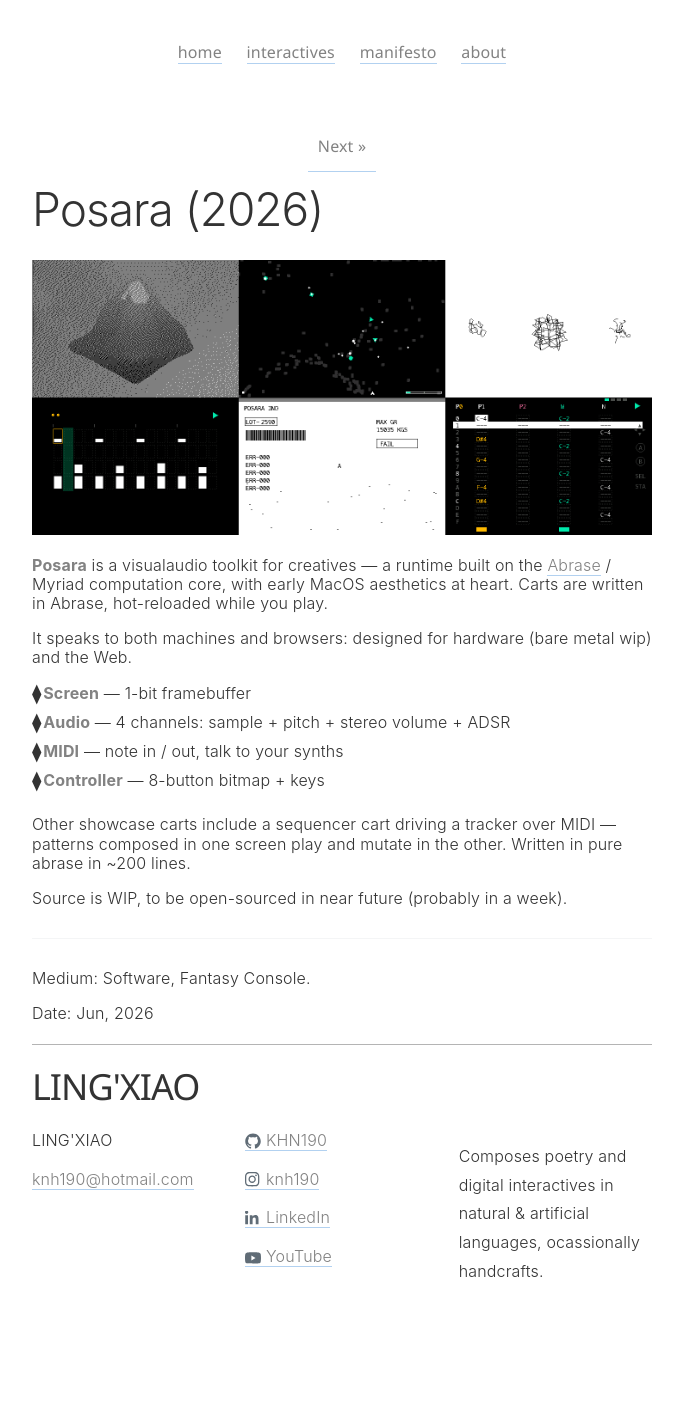
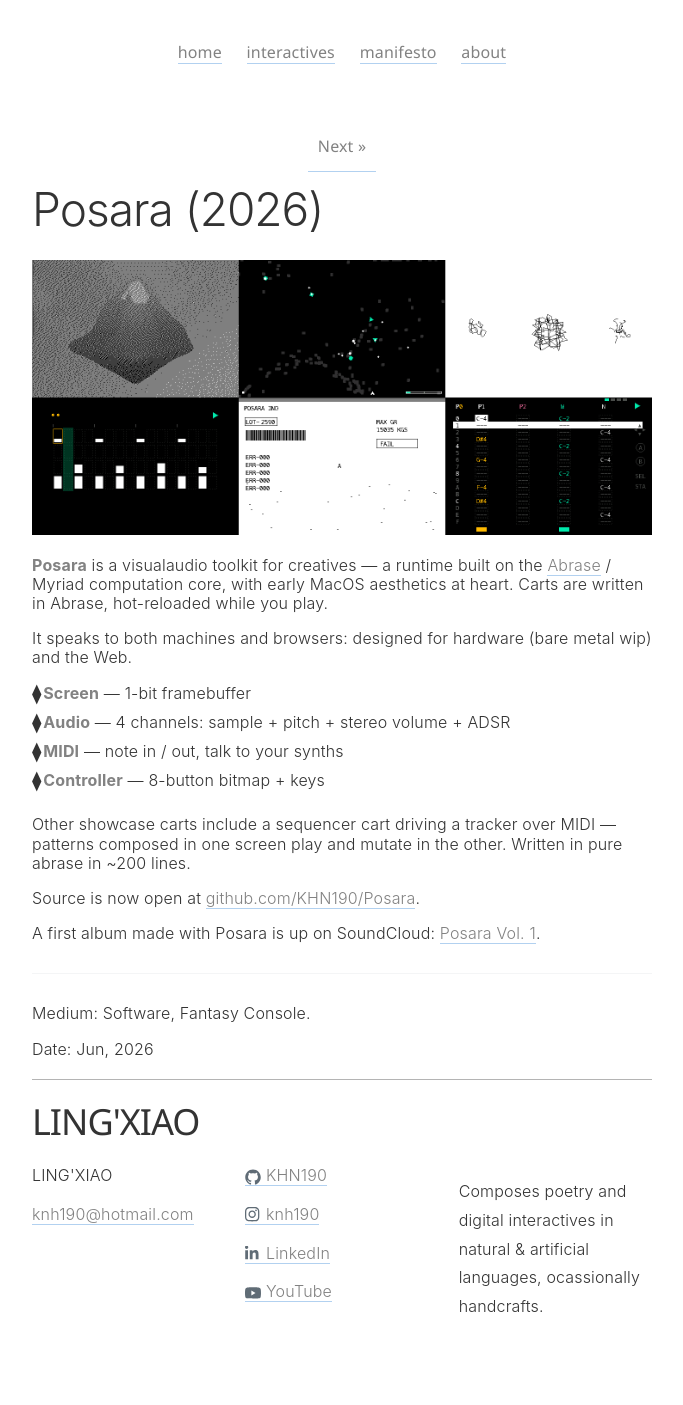
Before and after one commit to KHN190/khn190.github.io, a Jekyll site: the page built from _posts/2026-06-06-posara.md, in a window 1280 px wide. Shown: the whole page, without its empty margins (298-981 px from the left). Built offline with Jekyll 4.4.1, drawn with Linux system fonts in a browser that asks for light colours; before the commit the page ends 1370 px from its top, so only the background shows below that.

Commit message:
Posara: open source + SoundCloud album

```diff
--- a/_posts/2026-06-06-posara.md
+++ b/_posts/2026-06-06-posara.md
@@ -19,7 +19,9 @@
 
 Other showcase carts include a sequencer cart driving a tracker over MIDI — patterns composed in one screen play and mutate in the other. Written in pure abrase in ~200 lines.
 
-Source is WIP, to be open-sourced in near future (probably in a week).
+Source is now open at [github.com/KHN190/Posara](https://github.com/KHN190/Posara).
+
+A first album made with Posara is up on SoundCloud: [Posara Vol. 1](https://soundcloud.com/rusty-ocean-blue/sets/posara-vol-1).
 
 ---
 
```
